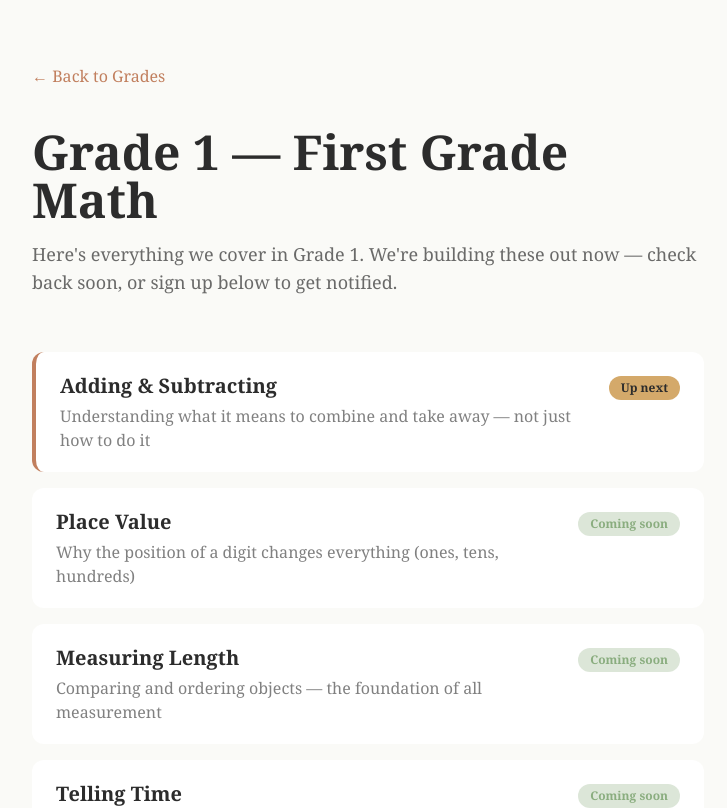
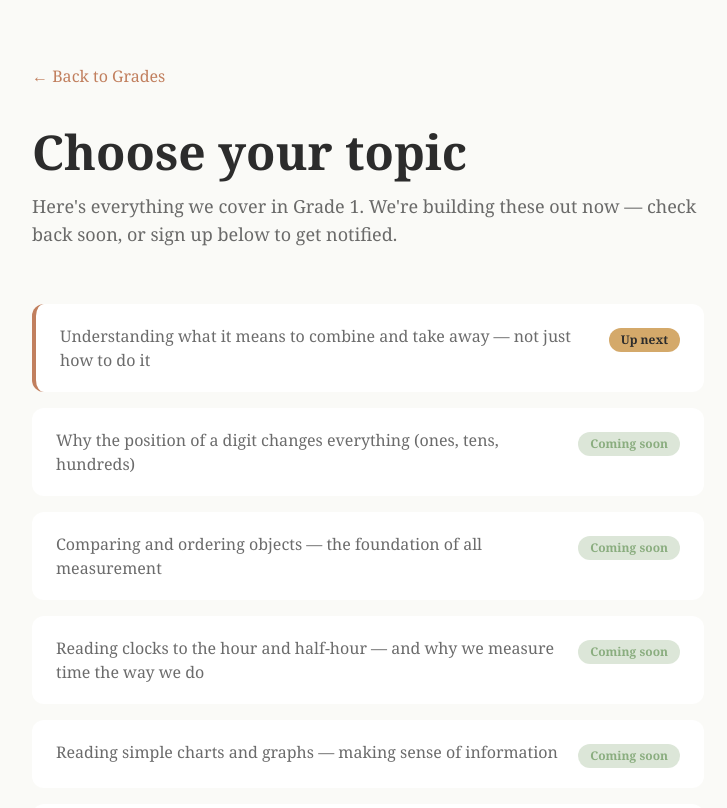
Before and after one commit to fvitak/CommonCoreForOldPeople, a Next.js app: page /grades/1 in a window 1280 px wide. Shown: the top 808 px of the page, without its empty margins (272-999 px from the left). Built offline with nearby package versions, Linux system fonts and the light colour scheme.

Commit message:
fix: rename Grade 1 page heading to 'Choose your topic', remove card titles

```diff
--- a/app/grades/1/page.tsx
+++ b/app/grades/1/page.tsx
@@ -51,7 +51,7 @@ export default function Grade1Page() {
         </Link>
 
         <h1 className="text-4xl md:text-5xl font-bold text-charcoal mb-4">
-          Grade 1 — First Grade Math
+          Choose your topic
         </h1>
         <p className="text-lg text-charcoal/70 mb-14">
           Here&apos;s everything we cover in Grade 1. We&apos;re building these out now — check
@@ -67,14 +67,9 @@ export default function Grade1Page() {
               }`}
             >
               <div className="flex items-start justify-between gap-4">
-                <div>
-                  <h2 className="text-xl font-bold text-charcoal mb-1">
-                    {section.title}
-                  </h2>
-                  <p className="text-charcoal/60 text-base">
-                    {section.description}
-                  </p>
-                </div>
+                <p className="text-charcoal/70 text-base">
+                  {section.description}
+                </p>
                 {section.upNext ? (
                   <span className="shrink-0 mt-1 bg-gold text-charcoal text-xs font-semibold px-3 py-1 rounded-full">
                     Up next
```
